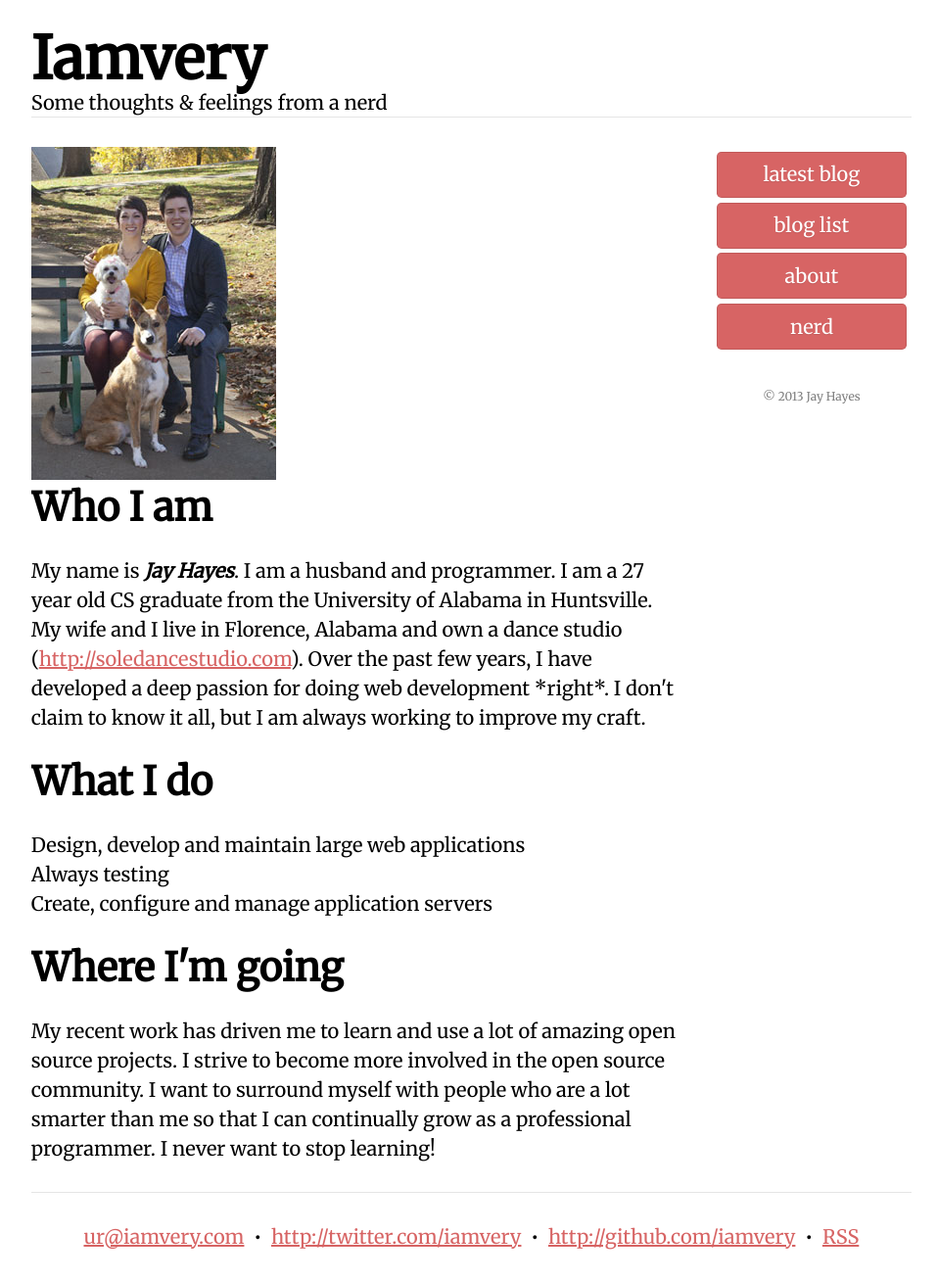
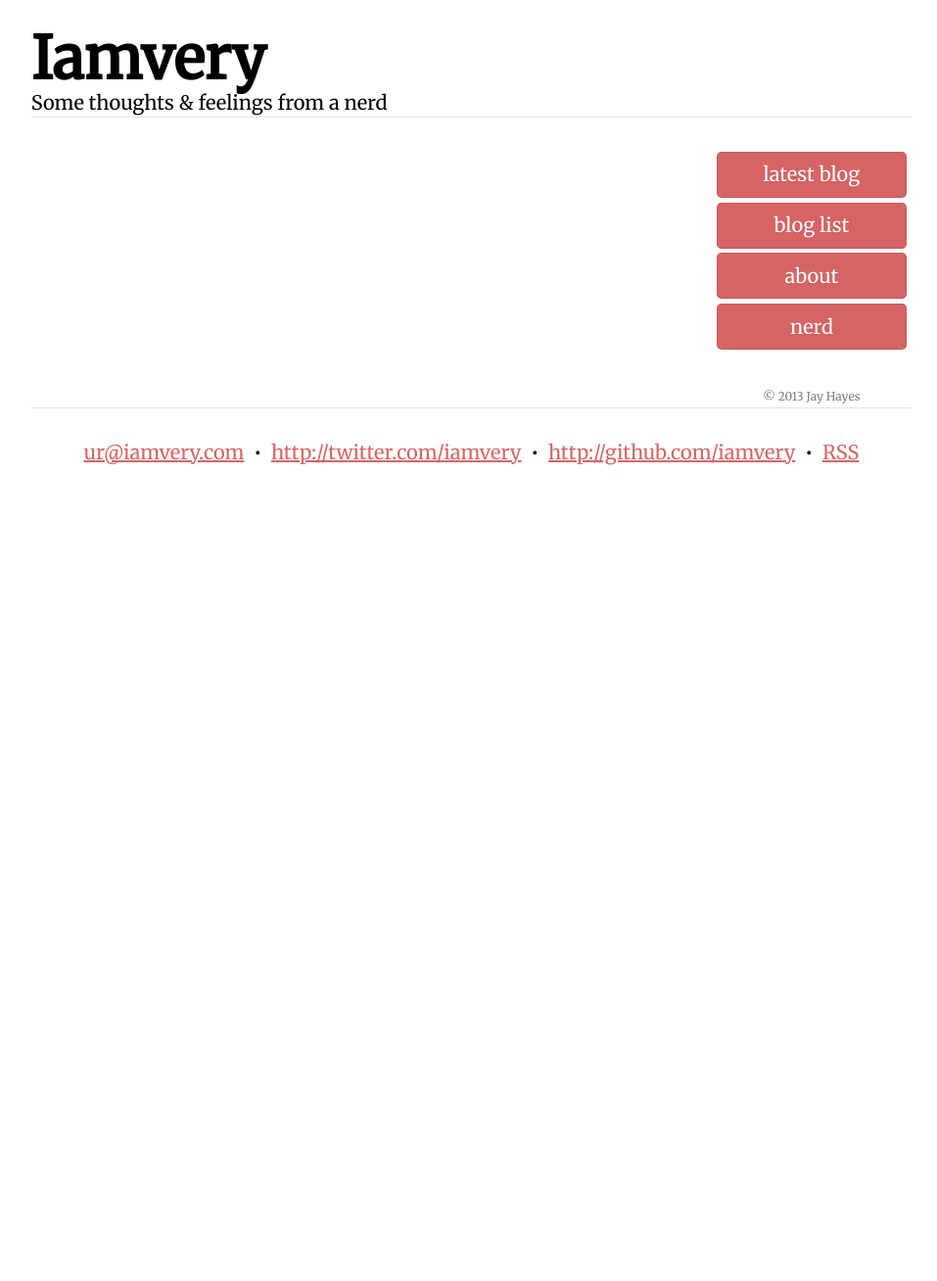
Before and after one commit to iamvery/iamvery.github.com, a Jekyll site: the page built from index.html, in a window 1280 px wide. Shown: the whole page at 98% size, without its empty margins (159-1116 px from the left). Built offline with Jekyll 4.4.1, drawn with Linux system fonts in a browser that asks for light colours; after the commit the page ends 900 px from its top, so only the background shows below that.

Commit message:
Move about to its own page (refactor copy slightly in the process)

```diff
--- a/index.html
+++ b/index.html
@@ -2,35 +2,3 @@
 layout: default
 title: Jay Hayes
 ---
-
-<section id="about">
-
-  <img title="Les and I" src="/images/jay-and-les.jpg" />
-
-  <h1>Who I am</h1>
-  <p>
-    My name is <em><strong>Jay Hayes</strong></em>. I am a husband and programmer. I am a 27 year old CS graduate
-    from the University of Alabama in Huntsville. My wife and I live in Florence, Alabama and own a dance studio
-    (<a href="http://soledancestudio.com">http://soledancestudio.com</a>). Over the past few years, I have developed
-    a deep passion for doing web development *right*. I don't claim to know it all, but I am always working to improve
-    my craft.
-  </p>
-
-  <h1>What I do</h1>
-
-  <ul>
-    <li>Design, develop and maintain large web applications</li>
-    <li>Always testing</li>
-    <li>Create, configure and manage application servers</li>
-  </ul>
-
-  <h1>Where I'm going</h1>
-
-  <p>
-    My recent work has driven me to learn and use a lot of amazing open source projects. I
-    strive to become more involved in the open source community. I want to surround myself with
-    people who are a lot smarter than me so that I can continually grow as a professional
-    programmer. I never want to stop learning!
-  </p>
-
-</section>
```
Also changed, not shown: about.html (added, +32 -0 lines).
